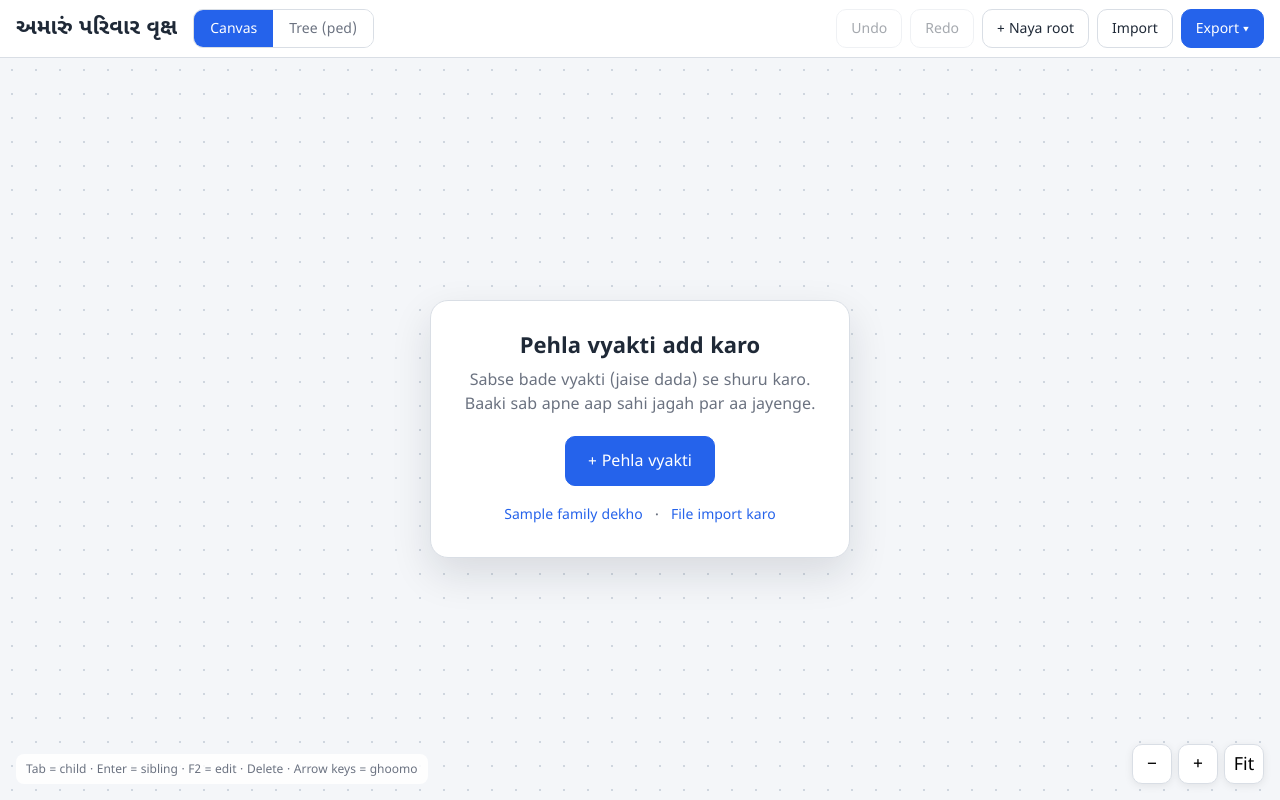
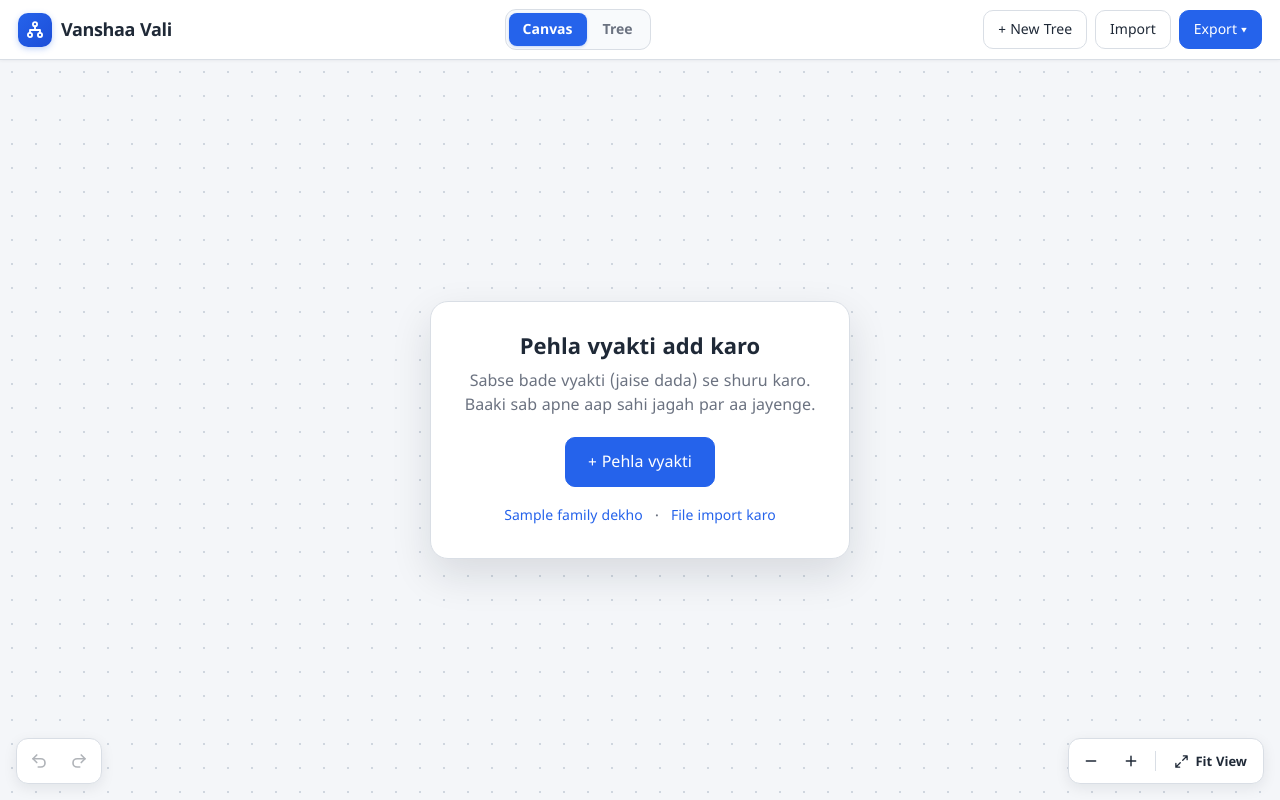
Before and after one commit to SonaniJemish/Family-Tree-, a website with bundled scripts: page index.html in a window 1280 px wide. Built offline with nearby package versions, Linux system fonts and the light colour scheme.

Commit message:
Refactor top bar and history controls; update titles and improve styling

```diff
--- a/css/style.css
+++ b/css/style.css
@@ -24,29 +24,81 @@ body {
 .topbar {
   display: flex;
   align-items: center;
+  justify-content: space-between;
   gap: 16px;
-  min-height: 58px;
-  padding: 8px 16px;
+  min-height: 60px;
+  padding: 8px 18px;
   background: #fff;
   border-bottom: 1px solid var(--line);
+  box-shadow: 0 1px 3px rgba(15, 23, 42, .05);
   z-index: 20;
+}
+.brand-group {
+  display: flex;
+  align-items: center;
+  gap: 12px;
+  min-width: 0;
+}
+.brand {
+  display: inline-flex;
+  align-items: center;
+  gap: 9px;
+  text-decoration: none;
+  color: var(--ink);
+  flex-shrink: 0;
+}
+.brand-icon {
+  display: inline-flex;
+  align-items: center;
+  justify-content: center;
+  width: 34px;
+  height: 34px;
+  border-radius: 10px;
+  background: linear-gradient(135deg, #2563eb, #1d4ed8);
+  color: #fff;
+  box-shadow: 0 2px 6px rgba(37, 99, 235, .28);
+}
+.brand-name {
+  font-size: 18px;
+  font-weight: 800;
+  letter-spacing: -0.02em;
+  white-space: nowrap;
+}
+.brand-sep {
+  width: 1px;
+  height: 22px;
+  background: var(--line);
+  flex-shrink: 0;
 }
 .topbar h1 {
   margin: 0;
-  font-size: 22px;
-  font-weight: 800;
+  font-size: 16px;
+  font-weight: 600;
+  color: var(--muted);
   cursor: text;
   white-space: nowrap;
   overflow: hidden;
   text-overflow: ellipsis;
-  max-width: 34vw;
+  max-width: 22vw;
+  padding: 4px 6px;
+  border-radius: 6px;
 }
-.seg { display: inline-flex; border: 1px solid var(--line); border-radius: 10px; overflow: hidden; }
+.topbar h1:hover { color: var(--ink); background: #f3f4f6; }
+.seg {
+  display: inline-flex;
+  border: 1px solid var(--line);
+  border-radius: 11px;
+  background: #f8fafc;
+  padding: 3px;
+  gap: 2px;
+  flex-shrink: 0;
+}
 .seg-btn {
-  border: 0; background: #fff; padding: 8px 16px; font: inherit; font-size: 14px; cursor: pointer; color: var(--muted);
+  border: 0; background: transparent; padding: 6px 14px; border-radius: 8px;
+  font: inherit; font-size: 14px; font-weight: 600; cursor: pointer; color: var(--muted);
 }
-.seg-btn.active { background: var(--accent); color: #fff; }
-.actions { margin-left: auto; display: flex; align-items: center; gap: 8px; }
+.seg-btn.active { background: var(--accent); color: #fff; box-shadow: 0 1px 3px rgba(37, 99, 235, .25); }
+.actions { display: flex; align-items: center; gap: 8px; flex-shrink: 0; }
 
 .btn {
   font: inherit; font-size: 14px;
@@ -135,17 +187,47 @@ body {
 .actionbar button:hover { background: #e5e7eb; }
 .actionbar button.danger { color: var(--danger); }
 
-.zoombar { position: absolute; right: 16px; bottom: 16px; display: flex; gap: 6px; z-index: 10; }
+.historybar {
+  position: absolute; left: 16px; bottom: 16px;
+  display: flex; align-items: center; gap: 4px; padding: 4px;
+  background: #fff; border: 1px solid var(--line); border-radius: 12px;
+  box-shadow: 0 4px 14px rgba(15, 23, 42, .08);
+  z-index: 10;
+}
+.historybar .icon-btn {
+  width: 36px; height: 36px;
+  display: inline-flex; align-items: center; justify-content: center;
+  border-radius: 8px; border: 0;
+  background: transparent; color: var(--ink); cursor: pointer;
+  transition: background .15s, opacity .15s, transform .1s;
+}
+.historybar .icon-btn:hover:not(:disabled) { background: #f3f4f6; }
+.historybar .icon-btn:active:not(:disabled) { transform: scale(.95); }
+.historybar .icon-btn:disabled { opacity: .35; cursor: default; }
+
+.zoombar {
+  position: absolute; right: 16px; bottom: 16px;
+  display: flex; align-items: center; gap: 4px; padding: 4px;
+  background: #fff; border: 1px solid var(--line); border-radius: 12px;
+  box-shadow: 0 4px 14px rgba(15, 23, 42, .08);
+  z-index: 10;
+}
 .zoombar button {
-  min-width: 40px; height: 40px; border-radius: 10px; border: 1px solid var(--line);
-  background: #fff; font: inherit; font-size: 18px; cursor: pointer; box-shadow: 0 2px 8px rgba(0,0,0,.08);
+  height: 36px; border: 0; border-radius: 8px;
+  background: transparent; color: var(--ink);
+  font: inherit; font-size: 13px; font-weight: 600;
+  display: inline-flex; align-items: center; justify-content: center; gap: 6px;
+  cursor: pointer; transition: background .15s, transform .1s;
 }
+.zoombar .zoom-icon-btn { width: 36px; padding: 0; }
+.zoombar .zoom-fit-btn { padding: 0 12px; color: var(--ink); }
 .zoombar button:hover { background: #f3f4f6; }
-.shortcuts {
-  position: absolute; left: 16px; bottom: 16px; font-size: 12px; color: var(--muted);
-  background: rgba(255,255,255,.85); padding: 6px 10px; border-radius: 8px; pointer-events: none;
+.zoombar button:active { transform: scale(.96); }
+.zoom-sep { width: 1px; height: 20px; background: var(--line); margin: 0 2px; }
+
+@media (max-width: 760px) {
+  .topbar { flex-wrap: wrap; gap: 10px; padding: 8px 12px; }
 }
-.stage[data-view="tree"] .shortcuts { display: none; }
 
 .empty { position: absolute; inset: 0; display: flex; align-items: center; justify-content: center; pointer-events: none; }
 .empty-card {
--- a/index.html
+++ b/index.html
@@ -3,33 +3,43 @@
 <head>
   <meta charset="utf-8">
   <meta name="viewport" content="width=device-width, initial-scale=1">
-  <title>Family Tree</title>
+  <title>Vanshaa Vali</title>
   <link rel="stylesheet" href="css/style.css">
 </head>
 <body>
   <header class="topbar">
-    <h1 id="title" title="Double click karke title badlo"></h1>
-
-    <div class="seg" role="tablist" aria-label="View">
-      <button id="tabCanvas" class="seg-btn active" role="tab">Canvas</button>
-      <button id="tabTree" class="seg-btn" role="tab">Tree (ped)</button>
+    <div class="brand-group">
+      <a class="brand" href="#" aria-label="Vanshaa Vali">
+        <span class="brand-icon" aria-hidden="true">
+          <svg width="20" height="20" viewBox="0 0 24 24" fill="none" stroke="currentColor" stroke-width="2.2" stroke-linecap="round" stroke-linejoin="round">
+            <circle cx="12" cy="5" r="2.5"></circle>
+            <circle cx="6" cy="18" r="2.5"></circle>
+            <circle cx="18" cy="18" r="2.5"></circle>
+            <path d="M12 7.5V12M12 12H6v3.5M12 12h6v3.5"></path>
+          </svg>
+        </span>
+        <span class="brand-name">Vanshaa Vali</span>
+      </a>
     </div>
 
+    <nav class="seg" role="tablist" aria-label="View">
+      <button id="tabCanvas" class="seg-btn active" role="tab">Canvas</button>
+      <button id="tabTree" class="seg-btn" role="tab">Tree</button>
+    </nav>
+
     <div class="actions">
-      <button id="btnUndo" class="btn" title="Undo (Ctrl+Z)">Undo</button>
-      <button id="btnRedo" class="btn" title="Redo (Ctrl+Y)">Redo</button>
-      <button id="btnRoot" class="btn" title="Naya alag shuruaat wala vyakti">+ Naya root</button>
+      <button id="btnRoot" class="btn" title="Add a new root person">+ New Tree</button>
       <button id="btnImport" class="btn">Import</button>
       <div class="menu-wrap">
         <button id="btnExport" class="btn primary">Export &#9662;</button>
         <div id="exportMenu" class="menu hidden">
-          <button data-exp="json">JSON (backup, import ke liye)</button>
-          <button data-exp="csv">CSV (Excel)</button>
-          <button data-exp="png">Tree image (PNG)</button>
-          <button data-exp="print">Print / PDF</button>
+          <button data-exp="json">JSON (Backup)</button>
+          <button data-exp="csv">CSV (Backup)</button>
+          <button data-exp="png">PNG</button>
+          <button data-exp="print">PDF</button>
         </div>
       </div>
-      <span id="dirty" class="dirty hidden" title="Last export ke baad changes hue hain">&#9679; File export baki</span>
+      <span id="dirty" class="dirty hidden" title="Changes made since last export">&#9679; Unsaved</span>
     </div>
     <input id="fileInput" type="file" accept=".json,.csv,text/csv,application/json" class="hidden">
   </header>
@@ -60,13 +70,40 @@
       </div>
     </div>
 
-    <div class="zoombar">
-      <button id="zOut" title="Zoom out">&minus;</button>
-      <button id="zIn" title="Zoom in">+</button>
-      <button id="zFit" title="Poora tree screen me laao">Fit</button>
+    <div class="historybar" role="group" aria-label="History">
+      <button id="btnUndo" class="icon-btn" title="Undo (Ctrl+Z)" aria-label="Undo">
+        <svg width="18" height="18" viewBox="0 0 24 24" fill="none" stroke="currentColor" stroke-width="2.2" stroke-linecap="round" stroke-linejoin="round" aria-hidden="true">
+          <path d="M9 14L4 9l5-5"></path>
+          <path d="M4 9h10.5a5.5 5.5 0 0 1 0 11H11"></path>
+        </svg>
+      </button>
+      <button id="btnRedo" class="icon-btn" title="Redo (Ctrl+Y)" aria-label="Redo">
+        <svg width="18" height="18" viewBox="0 0 24 24" fill="none" stroke="currentColor" stroke-width="2.2" stroke-linecap="round" stroke-linejoin="round" aria-hidden="true">
+          <path d="M15 14l5-5-5-5"></path>
+          <path d="M20 9H9.5a5.5 5.5 0 0 0 0 11H13"></path>
+        </svg>
+      </button>
     </div>
 
-    <div id="shortcuts" class="shortcuts">Tab = child &middot; Enter = sibling &middot; F2 = edit &middot; Delete &middot; Arrow keys = ghoomo</div>
+    <div class="zoombar" role="group" aria-label="Zoom controls">
+      <button id="zOut" class="zoom-icon-btn" title="Zoom Out" aria-label="Zoom Out">
+        <svg width="16" height="16" viewBox="0 0 24 24" fill="none" stroke="currentColor" stroke-width="2.2" stroke-linecap="round" aria-hidden="true">
+          <path d="M5 12h14"></path>
+        </svg>
+      </button>
+      <button id="zIn" class="zoom-icon-btn" title="Zoom In" aria-label="Zoom In">
+        <svg width="16" height="16" viewBox="0 0 24 24" fill="none" stroke="currentColor" stroke-width="2.2" stroke-linecap="round" aria-hidden="true">
+          <path d="M12 5v14M5 12h14"></path>
+        </svg>
+      </button>
+      <span class="zoom-sep" aria-hidden="true"></span>
+      <button id="zFit" class="zoom-fit-btn" title="Fit to Screen" aria-label="Fit View">
+        <svg width="15" height="15" viewBox="0 0 24 24" fill="none" stroke="currentColor" stroke-width="2.1" stroke-linecap="round" stroke-linejoin="round" aria-hidden="true">
+          <path d="M15 3h6v6M9 21H3v-6M21 3l-7 7M3 21l7-7"></path>
+        </svg>
+        <span>Fit View</span>
+      </button>
+    </div>
   </main>
 
   <div id="modal" class="modal hidden" role="dialog" aria-modal="true">
--- a/js/app.js
+++ b/js/app.js
@@ -22,7 +22,7 @@
   var store = new FT.Store();
   store.load();
 
-  var pz = new FT.PanZoom(stage, world, { ignore: '.node, .actionbar, .empty-card, .zoombar' });
+  var pz = new FT.PanZoom(stage, world, { ignore: '.node, .actionbar, .empty-card, .zoombar, .historybar' });
   var canvas = new FT.CanvasView(canvasLayer);
 
   var view = 'canvas';
@@ -41,8 +41,8 @@
   function render(animate) {
     var people = store.data.people;
     emptyEl.classList.toggle('hidden', people.length > 0);
-    titleEl.textContent = store.data.title;
-    document.title = store.data.title + ' - Family Tree';
+    if (titleEl) titleEl.textContent = store.data.title;
+    document.title = 'Vanshaa Vali';
     if (view === 'canvas') canvas.render(people, selectedId, animate);
     else renderTree();
     updateToolbar();
@@ -131,7 +131,7 @@
     if (n) openEdit(n.getAttribute('data-id'));
   });
   stage.addEventListener('click', function (e) {
-    if (e.target.closest('.node, .actionbar, .zoombar, .empty-card')) return;
+    if (e.target.closest('.node, .actionbar, .zoombar, .historybar, .empty-card')) return;
     if (pz.justDragged) return;
     if (view === 'canvas') select(null);
   });
@@ -168,7 +168,7 @@
   $('#btnFirst').addEventListener('click', function () { openModal('root', null, ''); });
   $('#btnUndo').addEventListener('click', function () { store.undo(); });
   $('#btnRedo').addEventListener('click', function () { store.redo(); });
-  titleEl.addEventListener('dblclick', function () { openModal('title', null, store.data.title); });
+  if (titleEl) titleEl.addEventListener('dblclick', function () { openModal('title', null, store.data.title); });
 
   $('#btnSample').addEventListener('click', function () {
     var res = io.normalize(FT.sample.people, FT.sample.title);
--- a/js/io.js
+++ b/js/io.js
@@ -12,7 +12,7 @@
 })(typeof self !== 'undefined' ? self : globalThis, function () {
   'use strict';
 
-  var DEFAULT_TITLE = 'અમારું પરિવાર વૃક્ષ';
+  var DEFAULT_TITLE = 'Vanshaa Vali';
 
   function emptyData() {
     return { version: 1, title: DEFAULT_TITLE, nextId: 1, people: [] };
--- a/js/sample.js
+++ b/js/sample.js
@@ -25,5 +25,5 @@
     return { id: 'p' + (i + 1), name: r[0], parent: r[1] < 0 ? null : 'p' + (r[1] + 1) };
   });
   root.FT = root.FT || {};
-  root.FT.sample = { title: 'અમારું પરિવાર વૃક્ષ', people: people };
+  root.FT.sample = { title: 'Vanshaa Vali', people: people };
 })(typeof self !== 'undefined' ? self : globalThis);
--- a/sample/sample-family.json
+++ b/sample/sample-family.json
@@ -1,6 +1,6 @@
 {
   "version": 1,
-  "title": "અમારું પરિવાર વૃક્ષ",
+  "title": "Vanshaa Vali",
   "people": [
     {
       "id": "p1",
```
